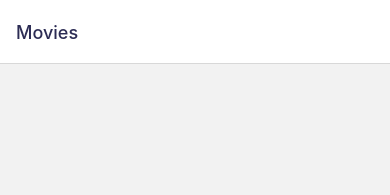
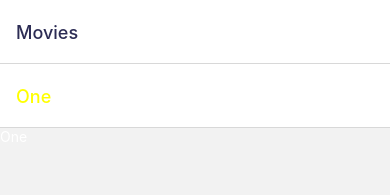
Before and after one commit to Hayeon-Lee/noovies, a React Native app: screen /Movies in a window 390 px wide. Shown: the top 195 px of the page. Built offline with nearby package versions, Linux system fonts and the light colour scheme.

Commit message:
feat: combine stack navigation and bottom tab navigation

```diff
--- a/App.js
+++ b/App.js
@@ -10,6 +10,7 @@ import {
   NavigationContainer,
 } from "@react-navigation/native";
 import Tabs from "./navigation/Tabs";
+import Stack from "./navigation/Stack";
 
 SplashScreen.preventAutoHideAsync();
 
--- a/navigation/Stack.js
+++ b/navigation/Stack.js
@@ -4,29 +4,29 @@ import { View, Text, TouchableOpacity } from "react-native";
 
 const ScreenOne = ({ navigation: { navigate } }) => (
   <TouchableOpacity onPress={() => navigate("Two")}>
-    {" "}
-    <View>
-      <Text>One</Text>
-    </View>
+    <Text style={{ color: "white" }}>One</Text>
   </TouchableOpacity>
 );
 const ScreenTwo = ({ navigation: { navigate } }) => (
   <TouchableOpacity onPress={() => navigate("Three")}>
-    <View>
-      <Text>One</Text>
-    </View>
+    <Text style={{ color: "white" }}>Two</Text>
   </TouchableOpacity>
 );
-const ScreenThree = ({ navigation: { navigate } }) => (
-  <View>
-    <Text>One</Text>
-  </View>
+const ScreenThree = ({ navigation: { setOptions } }) => (
+  <TouchableOpacity onPress={() => setOptions({ title: "Hello!" })}>
+    <Text style={{ color: "white" }}>Change title</Text>
+  </TouchableOpacity>
 );
 
 const NativeStack = createNativeStackNavigator();
 
 const Stack = () => (
-  <NativeStack.Navigator>
+  <NativeStack.Navigator
+    screenOptions={{
+      headerTintColor: "yellow",
+      headerBackTitleVisible: false,
+    }}
+  >
     <NativeStack.Screen name="One" component={ScreenOne} />
     <NativeStack.Screen name="Two" component={ScreenTwo} />
     <NativeStack.Screen name="Three" component={ScreenThree} />
--- a/navigation/Tabs.js
+++ b/navigation/Tabs.js
@@ -2,9 +2,10 @@ import { createBottomTabNavigator } from "@react-navigation/bottom-tabs";
 import { useColorScheme } from "react-native";
 import Search from "../screens/Search";
 import Movies from "../screens/Movies";
-import Tv from "../screens/TV";
+import Tv from "../screens/Tv";
 import { YELLOW_COLOR, BLACK_COLOR, WHITE_COLOR } from "../colors";
 import { Ionicons } from "@expo/vector-icons";
+import Stack from "./Stack";
 
 const Tab = createBottomTabNavigator();
 
@@ -31,7 +32,7 @@ const Tabs = () => {
     >
       <Tab.Screen
         name="Movies"
-        component={Movies}
+        component={Stack}
         options={{
           tabBarIcon: ({ color, size }) => (
             <Ionicons name={"film-outline"} color={color} size={size} />
```
